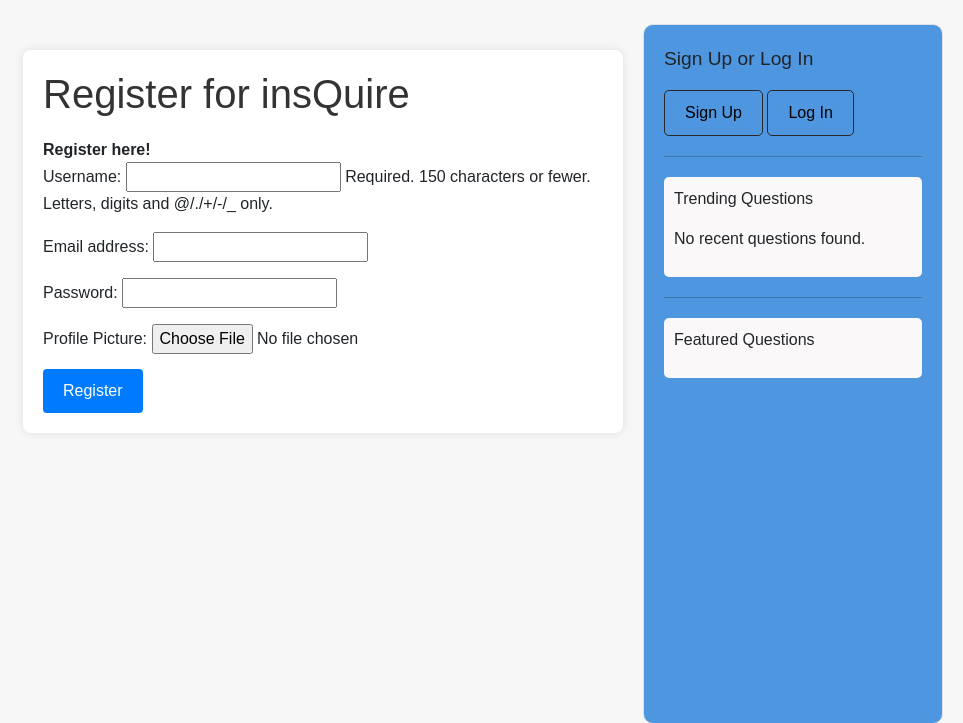
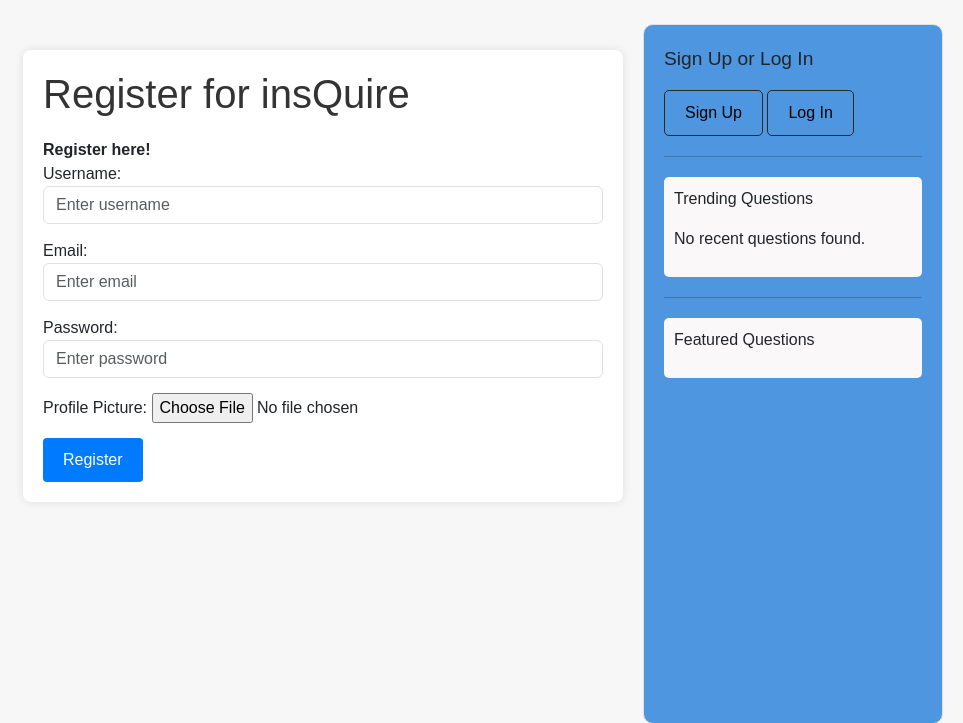
Before and after one commit to ibby-hassan/WAD2-Group-Project, a Django app: page /insQuire/register/ in a window 1280 px wide. Shown: the part 56-779 px from the top of the page, without its empty margins (317-1280 px from the left). Run offline with Django 3.2, Linux system fonts and the light colour scheme; some libraries are stand-ins or nearby versions.

Commit message:
Cleaned up and revamped the reg form

```diff
--- a/insQuire/forms.py
+++ b/insQuire/forms.py
@@ -12,7 +12,7 @@
 class UserProfileForm(forms.ModelForm):
     class Meta:
         model = UserProfile
-        fields = ('website', 'picture',)
+        fields = ('picture',)
 
 
 
--- a/insQuire/models.py
+++ b/insQuire/models.py
@@ -16,7 +16,6 @@
 class UserProfile(models.Model):
     user = models.OneToOneField(User, on_delete=models.CASCADE)
     picture = models.ImageField(upload_to='profile_images', blank=True, default='profile_images/default.jpg')
-    website = models.URLField(blank=True)
 
     def __str__(self):
         return self.user.username
--- a/insQuire/views.py
+++ b/insQuire/views.py
@@ -96,9 +96,7 @@
     else:
         user_form = UserForm()
         profile_form = UserProfileForm()
-    return render(request,
-                    'insQuire/register.html',
-    context = {'user_form': user_form, 'profile_form': profile_form, 'registered': registered})
+    return render(request, 'insQuire/register.html', context = {'user_form': user_form, 'profile_form': profile_form, 'registered': registered})
 
 
 def user_login(request):
--- a/templates/insQuire/register.html
+++ b/templates/insQuire/register.html
@@ -17,20 +17,30 @@
                 <strong>Thank you for registering!</strong>
                 <a href="{% url 'insQuire:index' %}">Return to the homepage.</a><br />
             </div>
-            <!--if not, the user can register-->
+        <!--if not, the user can register-->
         {% else %}
             <div class="registration-form">
                 <strong>Register here!</strong><br />
                 <form id="user_form" method="post" action="{% url 'insQuire:register' %}" enctype="multipart/form-data">
                     {% csrf_token %}
                     <div class="form-group">
-                        {{ user_form.as_p }}
+                        <label for="{{ user_form.username.id_for_label }}">Username:</label>
+                        <input type="text" class="form-control" name="{{ user_form.username.name }}" id="{{ user_form.username.id_for_label }}" placeholder="Enter username">
+                    </div>
+                    <div class="form-group">
+                        <label for="{{ user_form.email.id_for_label }}">Email:</label>
+                        <input type="email" class="form-control" name="{{ user_form.email.name }}" id="{{ user_form.email.id_for_label }}" placeholder="Enter email">
+                    </div>
+                    <div class="form-group">
+                        <label for="{{ user_form.password.id_for_label }}">Password:</label>
+                        <input type="password" class="form-control" name="{{ user_form.password.name }}" id="{{ user_form.password.id_for_label }}" placeholder="Enter password">
                     </div>
                     <div class="form-group">
                         <label for="{{ profile_form.picture.id_for_label }}">Profile Picture:</label>
-                        {{ profile_form.picture }}
+                        <input type="file" class="form-control-file" name="{{ profile_form.picture.name }}" id="{{ profile_form.picture.id_for_label }}">
                     </div>
                     <!-- Provide a button to submit the form. -->
+                    <input type="hidden" name="next" value="{{ next|default:'/' }}">
                     <input type="submit" name="submit" value="Register" class="btn btn-primary" />
                 </form>
             </div>
```
